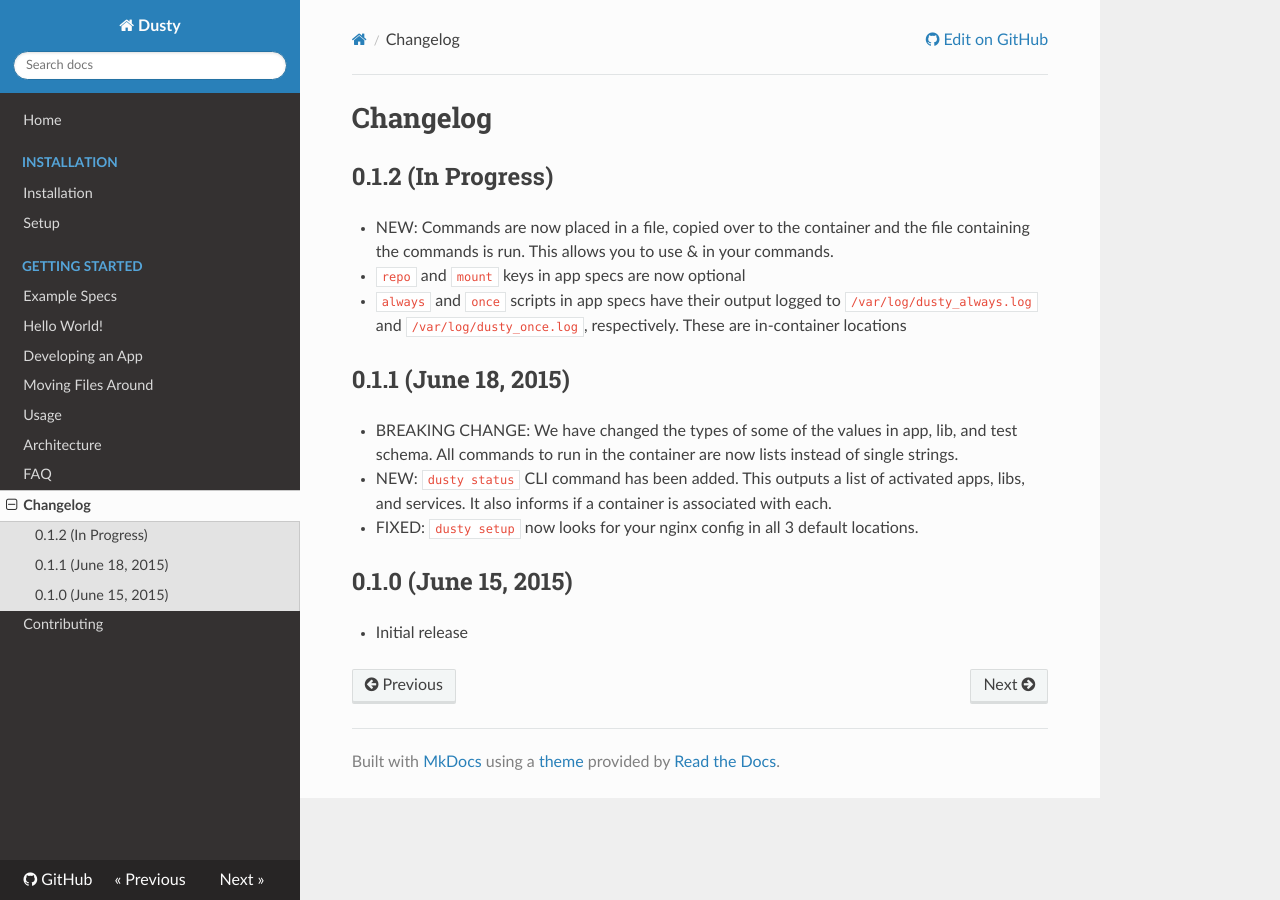
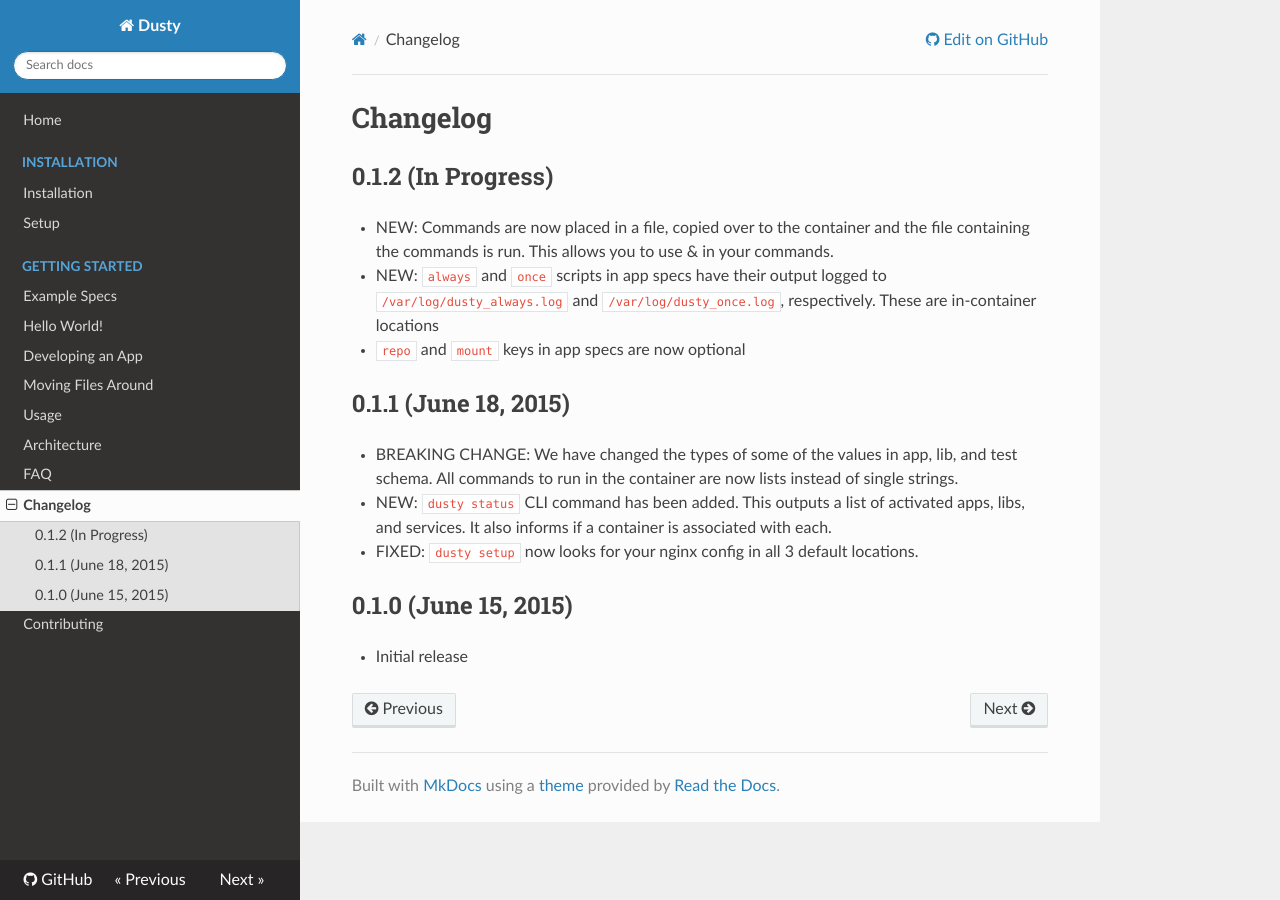
Before and after one commit to gamechanger/dusty, an MkDocs documentation site: the page built from docs/changelog.md, in a window 1280 px wide. Built offline with MkDocs 1.6.1, drawn with Linux system fonts in a browser that asks for light colours; nearby versions of some CDN libraries; old or Windows-style settings are respelled for this version of MkDocs.

Commit message:
NEW change

```diff
--- a/docs/changelog.md
+++ b/docs/changelog.md
@@ -2,10 +2,10 @@
 
 ## 0.1.2 (In Progress)
   * NEW: Commands are now placed in a file, copied over to the container and the file containing the commands is run. This allows you to use & in your commands.
+  * NEW: `always` and `once` scripts in app specs have their output logged to `/var/log/dusty_always.log` and `/var/log/dusty_once.log`, respectively. These are in-container locations
 
   * `repo` and `mount` keys in app specs are now optional
 
-  * `always` and `once` scripts in app specs have their output logged to `/var/log/dusty_always.log` and `/var/log/dusty_once.log`, respectively. These are in-container locations
 
 ## 0.1.1 (June 18, 2015)
   * BREAKING CHANGE: We have changed the types of some of the values in app, lib, and test schema.  All commands to run in the container are now lists instead of single strings.
```
